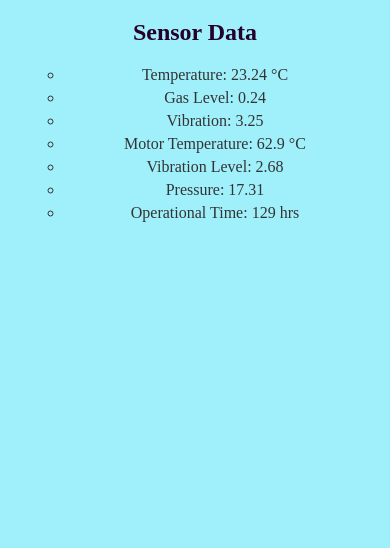
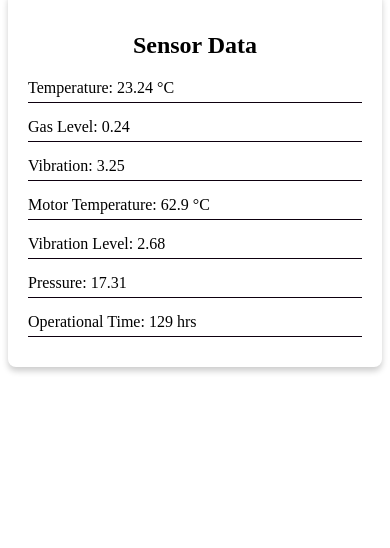
Before and after one commit to OkuhleBadli/2025_New, a Flask app: page / in a window 390 px wide. Shown: the part 296-844 px from the top of the page. Run offline with Flask 3, Linux system fonts and the light colour scheme.

Commit message:
went back to black and white themes

```diff
--- /dev/null
+++ b/static/css/dashboard.css
@@ -0,0 +1,103 @@
+/* Video as background */
+.background-vid {
+    position: relative;
+    height: 300px; /* Increased height for better aesthetics */
+    display: flex;
+    align-items: center;
+    justify-content: center;
+    overflow: hidden;
+}
+
+#background-video {
+    position: absolute;
+    top: 0;
+    left: 0;
+    width: 100%;
+    height: 100%;
+    object-fit: cover; /* Ensures the video covers the div completely */
+    z-index: 0; /* Places the video behind the text */
+    background: #333; /* Fallback background color */
+}
+
+.background-vid::after {
+    content: "";
+    position: absolute;
+    top: 0;
+    left: 0;
+    width: 100%;
+    height: 100%;
+    background: rgba(0, 0, 0, 0.5); /* Semi-transparent overlay */
+    z-index: 1; /* Places it above the video */
+}
+
+/* Styling for the header text */
+.background-vid header h1 {
+    color: #ffffff; /* White text for better contrast */
+    text-shadow: 3px 3px 6px rgba(0, 0, 0, 0.7); /* Stronger shadow for readability */
+    z-index: 2;
+    position: relative;
+    text-align: center;
+    font-size: 3rem; /* Larger text for visibility */
+    margin-bottom: 20px; /* Space between the header and logo */
+}
+
+/* Sensor Data Section */
+.sensor-data {
+    background: rgba(var(--primary-color), 0.9);
+    color: var(--text-color);
+    padding: 20px;
+    border-radius: 8px;
+    box-shadow: 0 4px 6px rgba(0, 0, 0, 0.2);
+    margin: 20px auto;
+    max-width: 500px;
+    transition: background-color 0.3s ease, color 0.3s ease;
+}
+
+.sensor-data h2 {
+    text-align: center;
+    color: var(--text-color);
+    margin-bottom: 15px;
+}
+
+.sensor-data ul {
+    list-style: none; /* Removed bullets */
+    padding: 0;
+    margin: 0;
+}
+
+.sensor-data li {
+    margin: 10px 0;
+    font-size: 16px;
+    border-bottom: 1px solid #0d000e; /* Separator lines */
+    padding: 5px 0;
+}
+
+/* Failure Alert */
+.alert {
+    color: var(--alert-color);
+    background: rgba(var(--alert-color), 0.2);
+    border-color: var(--alert-color);
+    font-size: 18px;
+    font-weight: bold;
+    margin-top: 10px;
+    padding: 10px;
+    border-radius: 5px;
+    text-align: center;
+    border: 1px solid #b71c1c;
+    transition: background-color 0.3s ease, color 0.3s ease;
+}
+
+/* Mobile Responsive Design */
+@media screen and (max-width: 768px) {
+    .background-vid {
+        height: 200px; /* Reduce video height */
+    }
+
+    .background-vid header h1 {
+        font-size: 2rem; /* Smaller text for smaller screens */
+    }
+
+    .sensor-data {
+        max-width: 90%; /* Take up more space on smaller screens */
+    }
+}
--- a/static/css/navbar.css
+++ b/static/css/navbar.css
@@ -61,35 +69,41 @@
 .navbar-item:hover {
     background-color: #555;
     border-radius: 5px;
+    transition: background-color 0.3s ease, color 0.3s ease;
 }
 
 /* Body padding to avoid content being hidden under navbar */
 body {
-    padding-top: 60px; /* Adjust based on navbar height */
+    padding-top: 60px;
 }
 
 /* Light Mode Styles */
 body.light-mode {
-    background-color: #a0f0fc; /* Sky Blue */
-    color: #333;
+    background-color: var(--background-color);
+    color: var(--text-color);
+    transition: background-color 0.3s ease, color 0.3s ease;
 }
 
 body.light-mode .navbar {
-    background-color: #80deea; /* Sky Blue for Navbar */
+    background-color: var(--background-color);
+    transition: background-color 0.3s ease, color 0.3s ease;
 }
 
 body.light-mode .navbar-item:hover {
-    background-color: #4db6ac;
+    background-color: var(--background-color);
+    transition: background-color 0.3s ease, color 0.3s ease;
 }
 
 /* Dark Mode Styles */
 body.dark-mode {
-    background-color: #0943a1; /* Deep Blue */
-    color: #fff;
+    background-color: var(--background-color);
+    color: var(--text-color);
+    transition: background-color 0.3s ease, color 0.3s ease;
 }
 
 body.dark-mode .navbar {
-    background-color: #1a237e;
+    background-color: var(--background-color);
+    transition: background-color 0.3s ease, color 0.3s ease;
 }
 
 body.dark-mode .navbar-item:hover {
--- a/static/css/styles.css
+++ b/static/css/styles.css
@@ -1,63 +1,8 @@
 /*styles*/
-
-
-/* Video as background */
-.background-vid {
-    position: relative;
-    height: 200px; /* Adjust height as needed */
-    display: flex;
-    align-items: center;
-    justify-content: center;
-    overflow: hidden;
-}
 
 .main-container {
     margin-top: calc(3px + 0.5rem); /* Adjust as needed */
     padding: 1rem; /* Optional for better spacing */
 }
 
-/* Style for the video */
-#background-video {
-    position: absolute;
-    top: 0;
-    left: 0;
-    width: 100%;
-    height: 100%;
-    object-fit: cover; /* Ensures the video covers the div completely */
-    z-index: 0; /* Places the video behind the text */
-}
-
 /* Ensure the header text is readable over the video */
-/* Styling for the header text */
-.background-vid header h1 {
-    color: #260028; /* White text */
-    text-shadow: 2px 2px 4px rgba(0, 0, 0, 0.7); /* Shadow for readability */
-    z-index: 1;
-    position: relative;
-    text-align: center;
-    font-size: 2rem; /* Adjust size as needed */
-    margin-bottom: 10px; /* Space between the header and logo */
-}
-
-.sensor-data h2 {
-    text-align: center;
-    color: #260028;
-}
-
-.sensor-data ul {
-    list-style: circle;
-    text-align: center;
-    /* padding: 0; */
-}
-
-.sensor-data li {
-    margin: 5px 0;
-    font-size: 16px;
-}
-
-.alert {
-    color: red;
-    font-size: 18px;
-    font-weight: bold;
-    margin-top: 10px;
-}
--- /dev/null
+++ b/static/css/theme.css
@@ -0,0 +1,21 @@
+:root {
+    --background-color: #ffffff;
+    --text-color: #000000;
+    --primary-color: #6200ea;
+    --secondary-color: #3700b3;
+    --alert-color: #d32f2f;
+}
+
+.dark-theme {
+    --background-color: #121212;
+    --text-color: #f2eded;
+    --primary-color: #bb86fc;
+    --secondary-color: #3700b3;
+    --alert-color: #cf6679;
+}
+
+body {
+    background-color: var(--background-color);
+    color: var(--text-color);
+    transition: background-color 0.3s ease, color 0.3s ease;
+}
--- a/static/js/navbar.js
+++ b/static/js/navbar.js
@@ -6,39 +6,4 @@ document.addEventListener('DOMContentLoaded', () => {
     menuToggle.addEventListener('click', () => {
         navbarMenu.classList.toggle('show');
     });
-
-    // Theme toggle functionality
-    const themeToggleButton = document.getElementById('themeToggle');
-    const themeIcon = document.getElementById('themeIcon');
-    const body = document.body;
-
-    const setThemeColors = (theme) => {
-        if (theme === 'dark') {
-            body.classList.add('dark-mode');
-            body.classList.remove('light-mode');
-            themeIcon.classList.remove('fa-sun');
-            themeIcon.classList.add('fa-moon');
-        } else {
-            body.classList.add('light-mode');
-            body.classList.remove('dark-mode');
-            themeIcon.classList.remove('fa-moon');
-            themeIcon.classList.add('fa-sun');
-        }
-    };
-
-    // Check the saved theme preference in localStorage
-    const savedTheme = localStorage.getItem('theme');
-    if (savedTheme) {
-        setThemeColors(savedTheme);
-    } else {
-        setThemeColors('light'); // Default theme
-    }
-
-    // Toggle theme on button click
-    themeToggleButton.addEventListener('click', () => {
-        const isDarkMode = body.classList.contains('dark-mode');
-        const newTheme = isDarkMode ? 'light' : 'dark';
-        setThemeColors(newTheme);
-        localStorage.setItem('theme', newTheme);
-    });
 });
--- a/static/js/script.js
+++ b/static/js/script.js
@@ -1,3 +1,6 @@
+/* This JavaScript code snippet is adding an event listener to the `DOMContentLoaded` event, which
+fires when the initial HTML document has been completely loaded and parsed. Inside this event
+listener function, the code is performing the following tasks: */
 document.addEventListener('DOMContentLoaded', () => {
     const alertElement = document.querySelector('.alert');
     const themeToggleButton = document.getElementById('theme-toggle');
--- /dev/null
+++ b/static/js/theme-toggle.js
@@ -0,0 +1,35 @@
+document.addEventListener('DOMContentLoaded', () => {
+    const themeToggleButton = document.getElementById('themeToggle');
+    const themeIcon = document.getElementById('themeIcon');
+    const body = document.body;
+
+    const setThemeColors = (theme) => {
+        if (theme === 'dark') {
+            body.classList.add('dark-theme');
+            body.classList.remove('light-theme');
+            themeIcon.classList.remove('fa-sun');
+            themeIcon.classList.add('fa-moon');
+        } else {
+            body.classList.add('light-theme');
+            body.classList.remove('dark-theme');
+            themeIcon.classList.remove('fa-moon');
+            themeIcon.classList.add('fa-sun');
+        }
+    };
+
+    // Check the saved theme preference in localStorage
+    const savedTheme = localStorage.getItem('theme');
+    if (savedTheme) {
+        setThemeColors(savedTheme);
+    } else {
+        setThemeColors('light'); // Default theme
+    }
+
+    // Toggle theme on button click
+    themeToggleButton.addEventListener('click', () => {
+        const isDarkMode = body.classList.contains('dark-theme');
+        const newTheme = isDarkMode ? 'light' : 'dark';
+        setThemeColors(newTheme);
+        localStorage.setItem('theme', newTheme);
+    });
+});
--- a/templates/base.html
+++ b/templates/base.html
@@ -5,13 +5,15 @@
     <meta name="viewport" content="width=device-width, initial-scale=1.0">
     <title>{% block title %}Base{% endblock %}</title>
     <link rel="stylesheet" href="{{ url_for('static', filename='css/styles.css') }}">
+    <link rel="stylesheet" href="{{ url_for('static', filename='css/dashboard.css') }}">
+    <link rel="stylesheet" href="{{ url_for('static', filename='css/theme.css') }}">
 </head>
 <body>
     <!-- Include the Navbar component -->
     {% include 'components/nav/navbar.html' %}
 
     <!-- Main Content Block -->
-    <div class="main-container">
+    <div>
         {% block content %}{% endblock %}
     </div>
 
--- a/templates/components/nav/navbar.html
+++ b/templates/components/nav/navbar.html
@@ -36,6 +36,7 @@
         </div>
     </nav>
 
+    <script src="{{ url_for('static', filename='js/theme-toggle.js') }}"></script>
     <script src="{{ url_for('static', filename='js/navbar.js') }}"></script>
 </body>
 </html>
--- a/templates/dashboard.html
+++ b/templates/dashboard.html
@@ -32,4 +32,5 @@
         </div>
     </main>
 </div>
+
 {% endblock %}
```
Also changed, not shown: other parts of static/css/navbar.css (+27 -18 lines).
